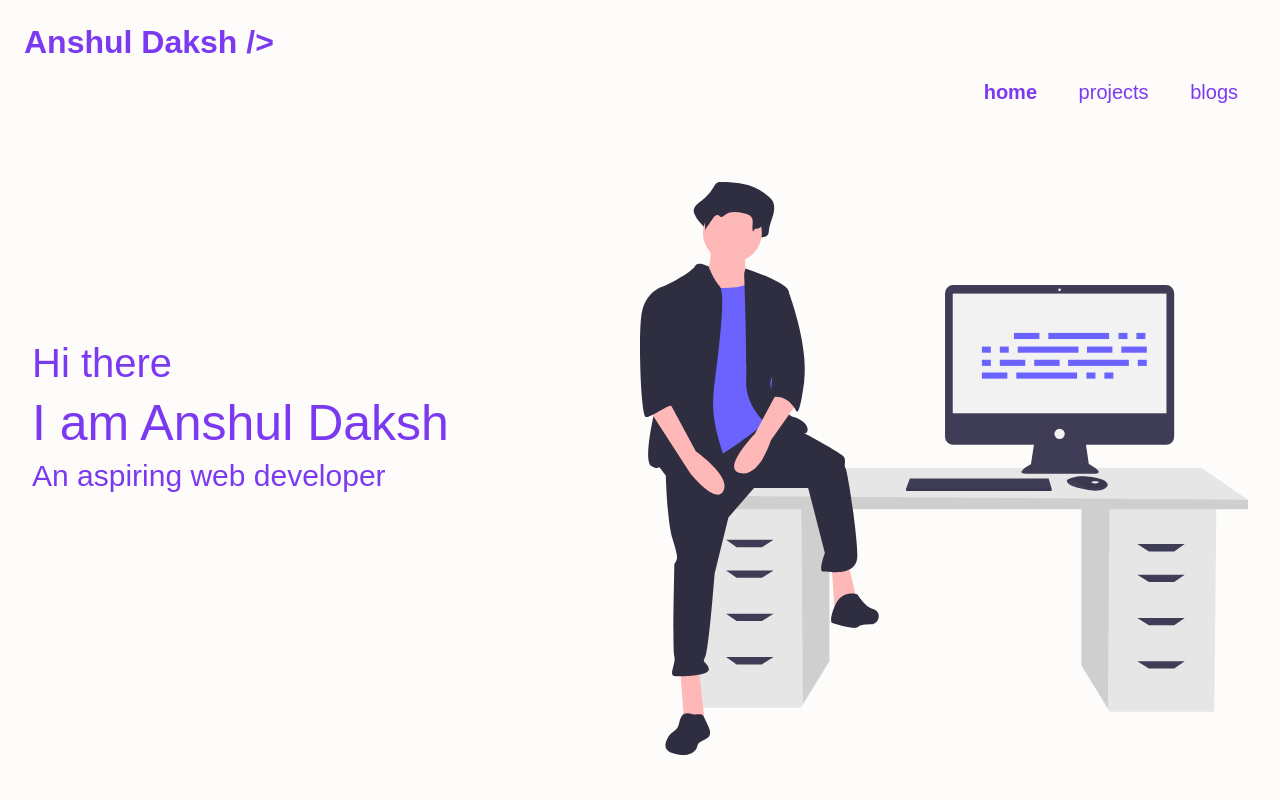
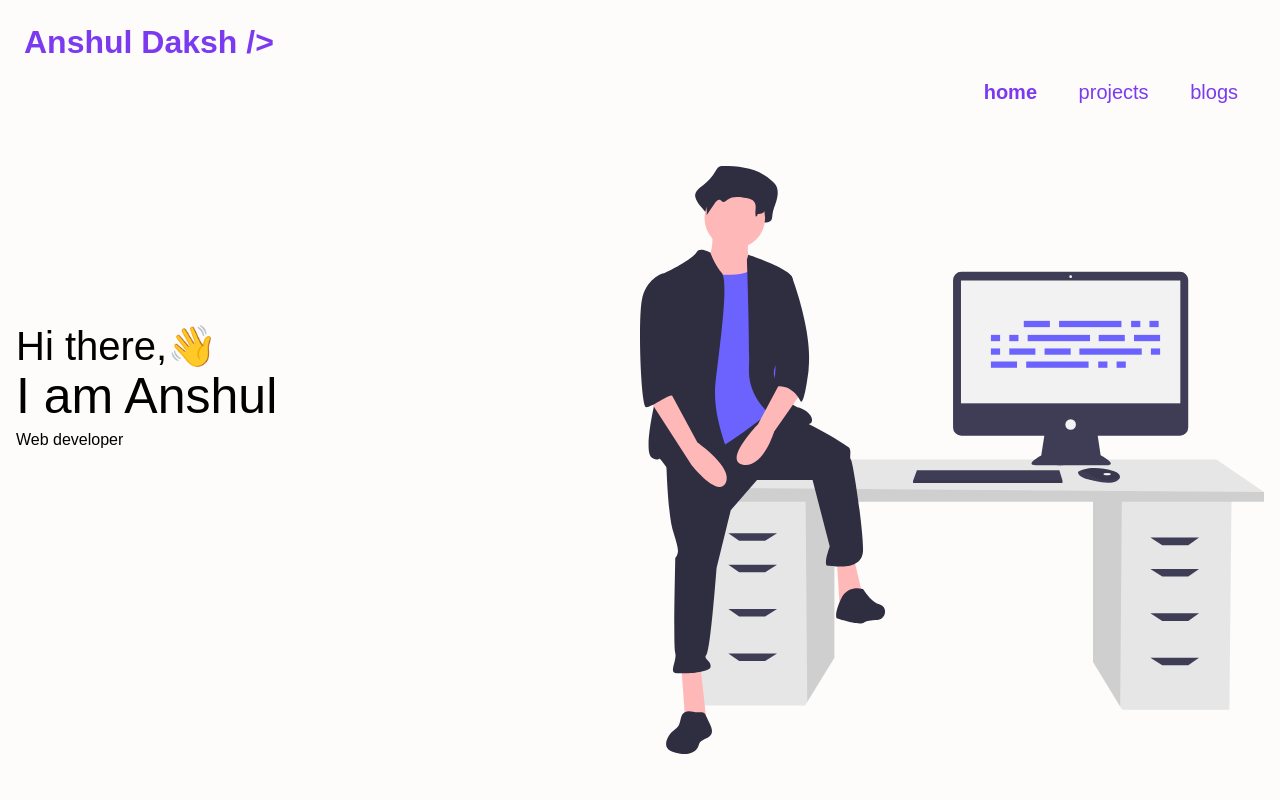
Before and after one commit to anshuldaksh2016/portfolio-site, a plain HTML site: page index.html in a window 1280 px wide. Shown: the top 800 px of the page. Drawn offline with Linux system fonts and the light colour scheme; files that its build step writes are made by us from their sources.

Commit message:
hero-content fix

```diff
--- a/index.html
+++ b/index.html
@@ -35,10 +35,9 @@
         </div>
 
         <div class="hero-content">
-            <h3> Hi there </h3>
-            <h1>I am Anshul Daksh</h1>
-
-            <p>An aspiring web developer</p>
+            <h3> Hi there,👋 </h3>
+            <h1>I am Anshul </h1>
+            <p>Web developer</p>
 
         </div>
     </header>
--- a/styles.css
+++ b/styles.css
@@ -97,22 +97,21 @@ nav .link:hover {
 
 .hero {
   margin-top: 2px;
-  padding: 2rem;
+  padding: 1rem;
   position: relative;
 }
 .hero .hero-img {
   width: 50%;
   height: auto;
   display: block;
-  margin: 0 0 15px auto;
+  margin: 0 0 10px auto;
 }
 .hero-content {
   position: absolute;
-  top: 25%;
+  top: 24%;
   margin: auto;
   width: 50%;
-  line-height: 20px;
-  color: var(--primary-color);
+  line-height: 10px;
 }
 
 .hero-content h3 {
@@ -125,9 +124,8 @@ nav .link:hover {
   font-size: 50px;
 }
 
-.hero-content p {
-  font-weight: 200;
-  font-size: 30px;
+.hero-content span {
+  color: var(--primary-color);
 }
 
 /* section  */
```
